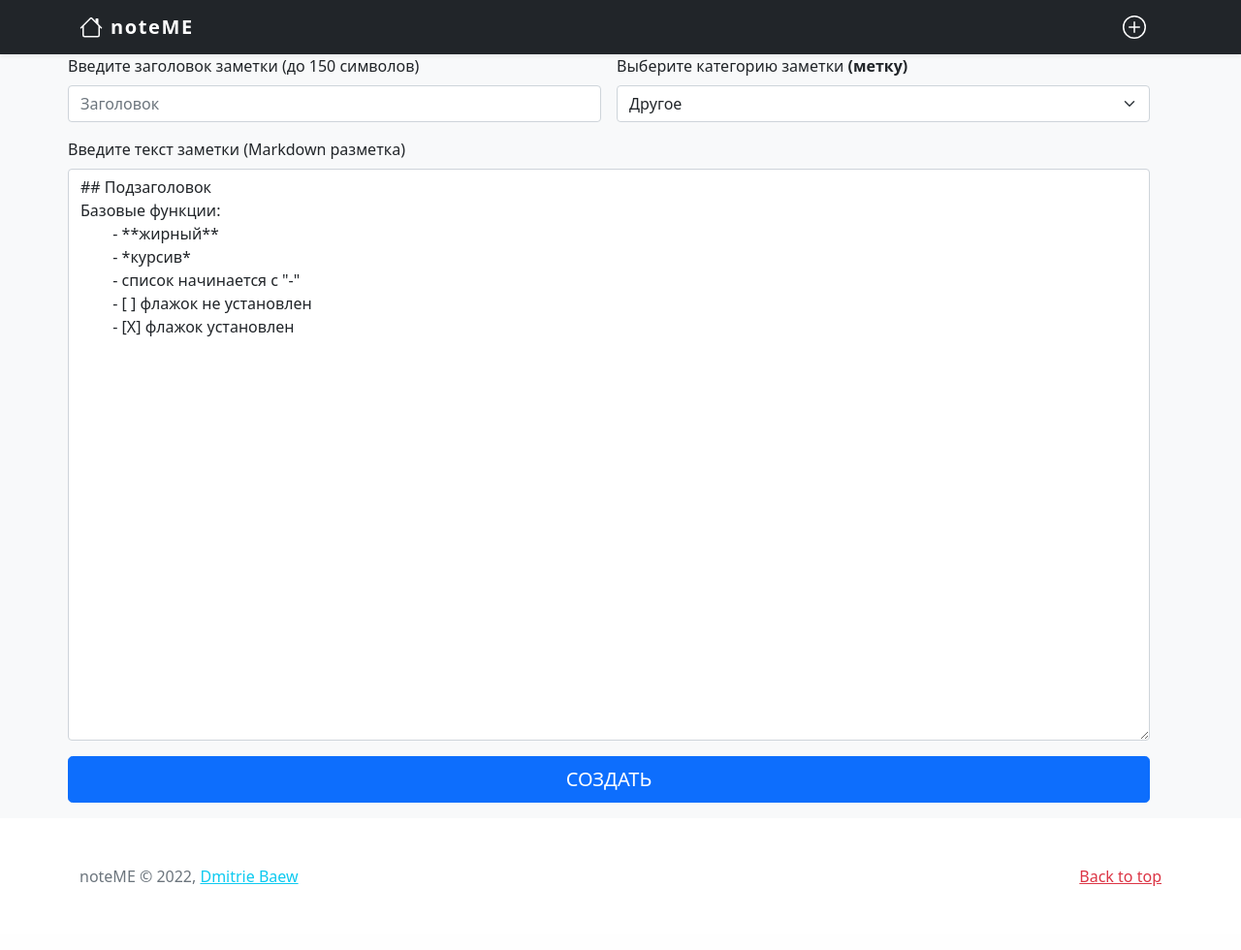
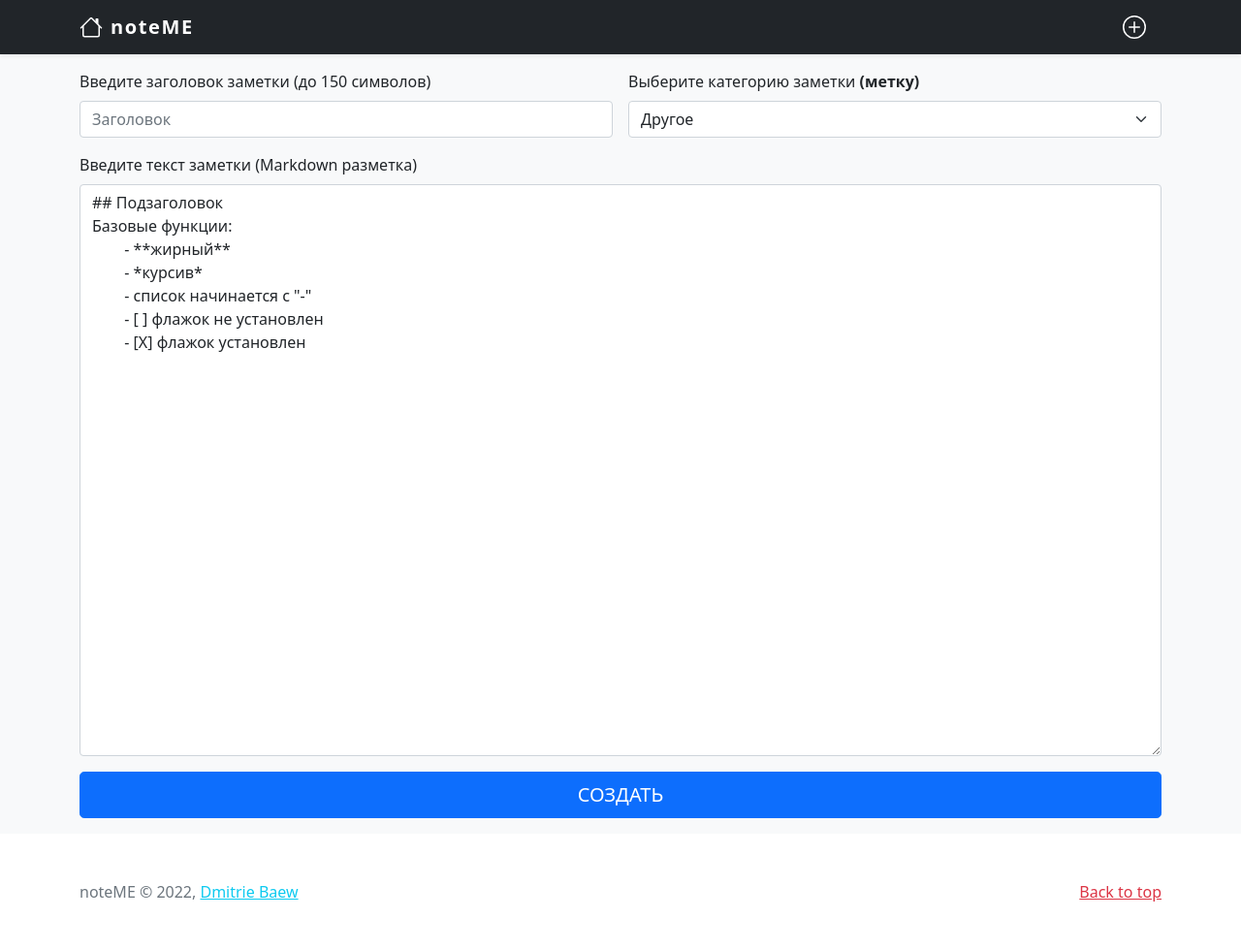
Before and after one commit to DmitrieBaev/NoteME, a Flask app: page /create-note in a window 1280 px wide. Shown: the whole page at 97% size. Before the commit the page ends 914 px from the top, so only its background shows below. Run offline with Flask 2, Linux system fonts and the light colour scheme.

Commit message:
Правки в отображении элементов в шаблоне добавления заметки

```diff
--- a/templates/note-create.html
+++ b/templates/note-create.html
@@ -2,8 +2,7 @@
 
 {% block content %}
 <div class="container">
-	<div class="row g-5">
-		<div class="row mt-5">
+	<div class="row pt-3">
 		<form class="needs-validation" novalidate="" method="post">
 			<div class="row g-3">
 				<!-- Заголовок -->
@@ -38,5 +37,4 @@
 		<small class="mb-3"></small>
 	</div>
 </div>
-</div>
 {% endblock %}
```
Lines whose indentation alone changed are shown as unchanged.
